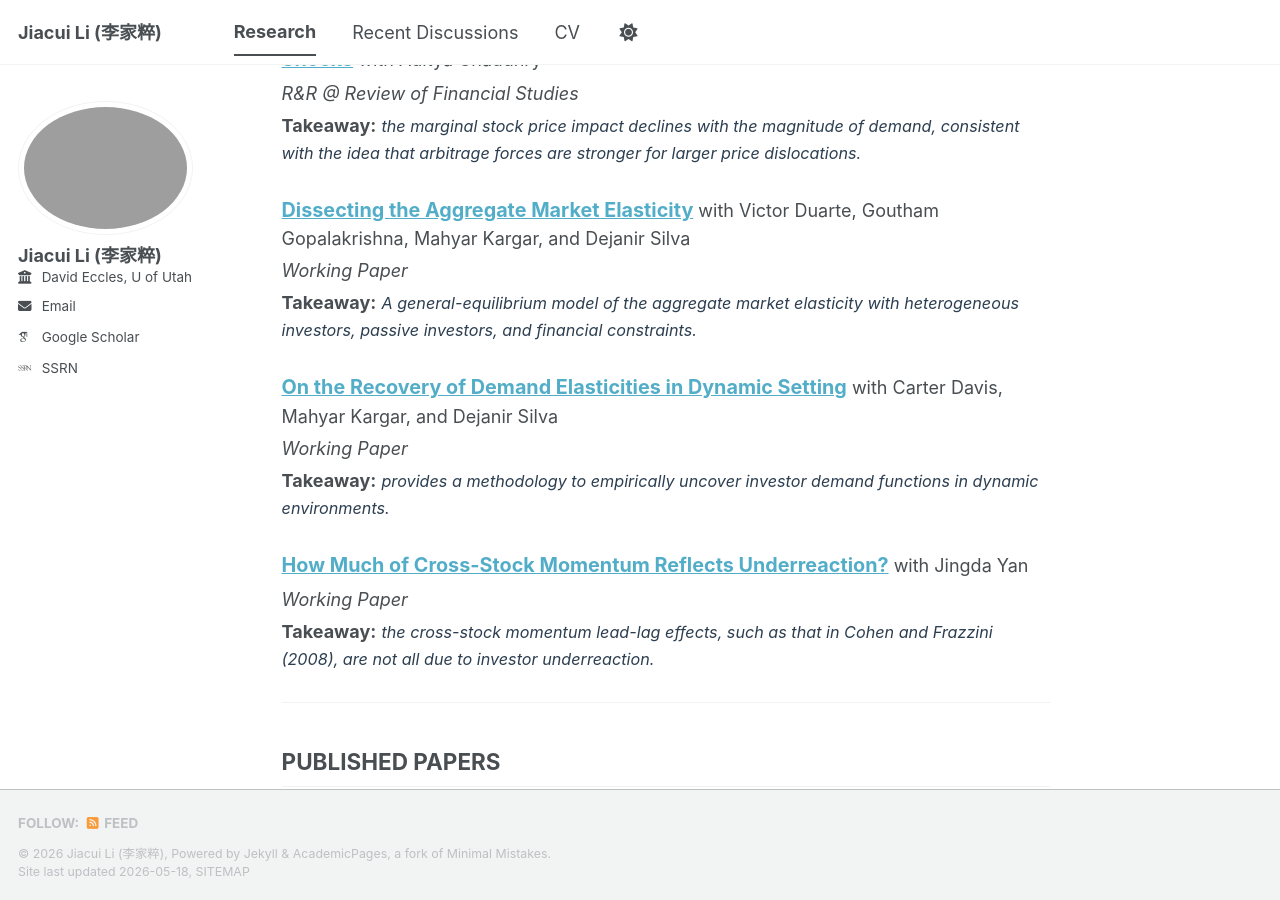
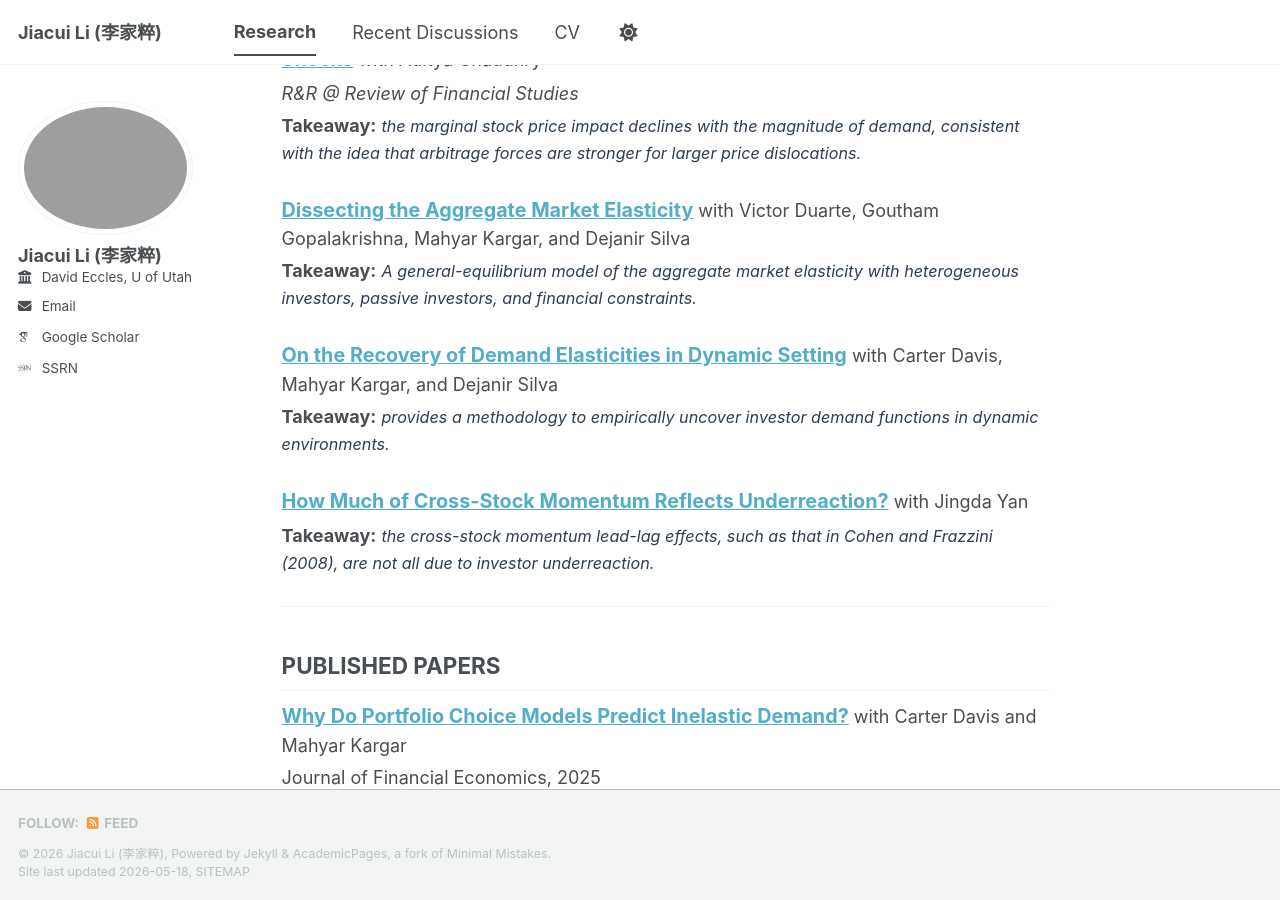
Before and after one commit to slowestLearner/slowestLearner.github.io, a Jekyll site: the page built from _pages/publications.md, in a window 1280 px wide and 900 px high, scrolled down 401 px. Built offline with Jekyll 4.4.1, drawn with Linux system fonts in a browser that asks for light colours; some web fonts are replaced; a script bundle is joined from its source files by our own code; library files that are not in the unit come from our copies.

Commit message:
avoid repeating wp language

```diff
--- a/_pages/publications.md
+++ b/_pages/publications.md
@@ -12,7 +12,11 @@ author_profile: true
   <p style="margin: 0;">
     <a href="{{ post.paperurl }}" target="_blank" rel="noopener noreferrer" style="font-weight: bold; text-decoration: underline; font-size: 1.1em;">{{ post.title }}</a> with {{ post.authors }}
   </p>
-  <p style="margin: 5px 0; font-style: italic;">{{ post.status }}</p>
+
+  {% if post.status and post.status != "Working Paper" %}
+    <p style="margin: 5px 0; font-style: italic;">{{ post.status }}</p>
+  {% endif %}
+
   <p style="margin: 5px 0;">
     <strong>Takeaway:</strong> <span style="color: #2c3e50; font-size: 0.9em; font-style: italic;">{{ post.takeaway }}</span>
   </p>
@@ -41,39 +45,3 @@ author_profile: true
   </p>
 </div>
 {% endfor %}
-
-<!-- ## WORKING PAPERS
-{% assign working = site.publications | where: "category", "working" %}
-{% for post in working %}
-<div style="margin-bottom: 30px;">
-  <p style="margin: 0;">
-    <a href="{{ post.paperurl }}"
-    target="_blank"
-    rel="noopener noreferrer"
-    style="font-weight: bold; text-decoration: underline; font-size: 1.1em;">{{ post.title }}</a> with {{ post.authors }}
-  </p>
-  <p style="margin: 5px 0; font-style: italic;">{{ post.status }}</p>
-  <p style="margin: 5px 0;">
-    <strong>Takeaway:</strong> <span style="color: #2c3e50; font-size: 0.9em; font-style: italic;">{{ post.takeaway }}</span>
-  </p>
-  <p style="margin: 5px 0; font-size: 0.9em;">
-    <strong>Presentations:</strong> {{ post.presentations }}
-  </p>
-</div>
-{% endfor %}
-
----
-
-## PUBLISHED PAPERS
-{% assign published = site.publications | where: "category", "published" %}
-{% for post in published %}
-<div style="margin-bottom: 30px;">
-  <p style="margin: 0;">
-      <a href="{{ post.paperurl }}"
-    target="_blank"
-    rel="noopener noreferrer"
-    style="font-weight: bold; text-decoration: underline; font-size: 1.1em;">{{ post.title }}</a> with {{ post.authors }}
-  </p>
-  <p style="margin: 5px 0;">{{ post.venue }}, {{ post.date | date: "%Y" }}</p>
-</div>
-{% endfor %} -->
```
